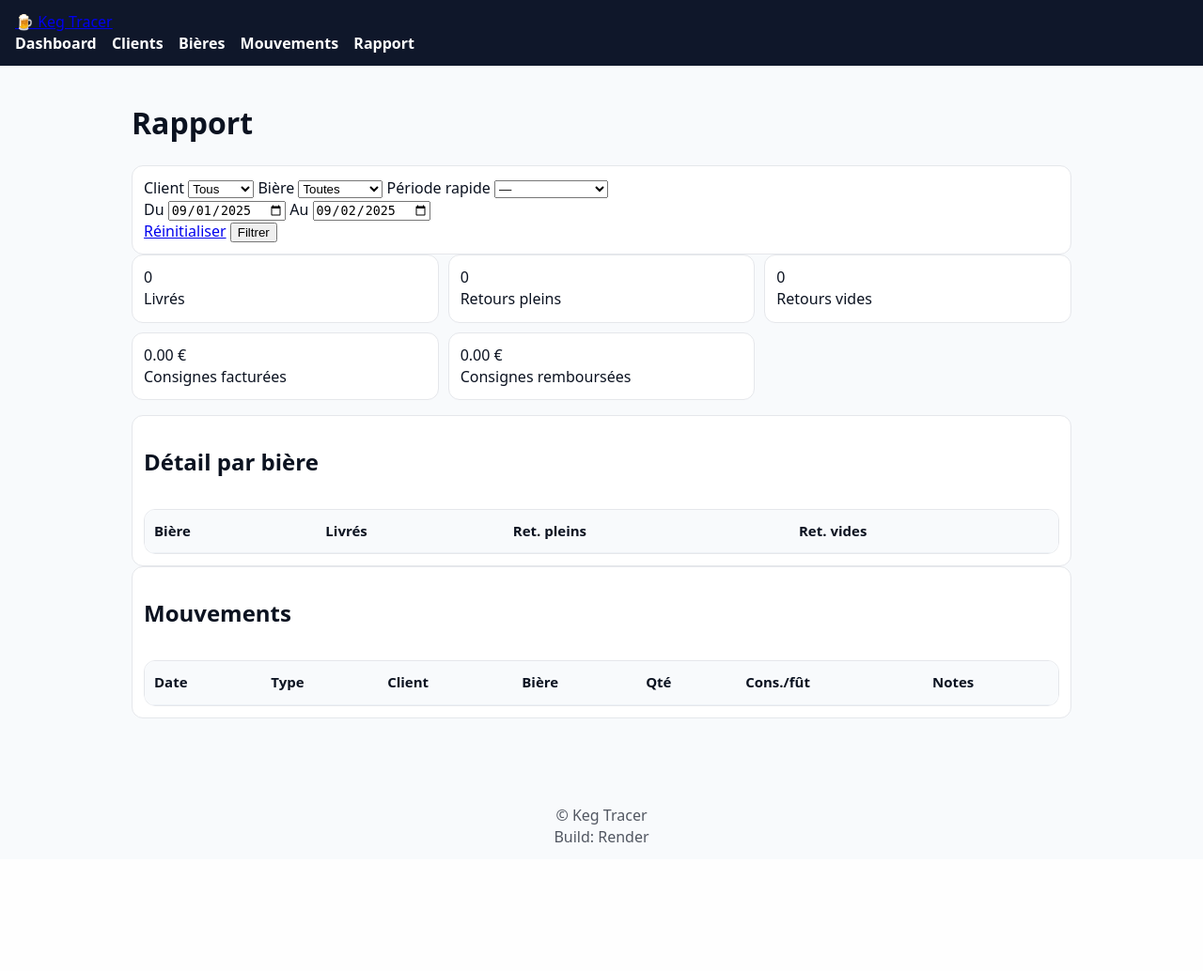
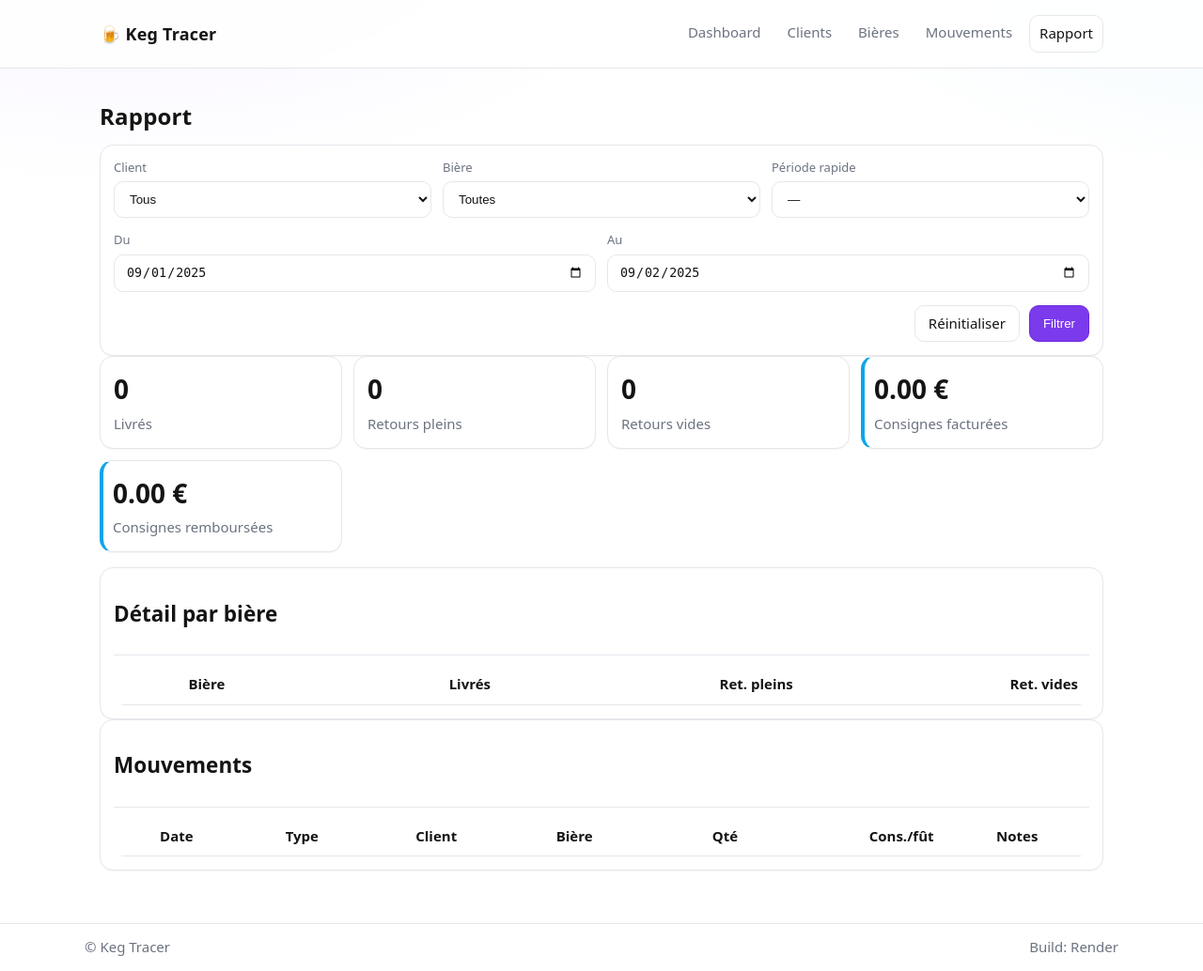
Before and after one commit to lecentrallanderneau-oss/keg-tracer, a Flask app: page /report in a window 1280 px wide. Shown: the whole page at 94% size. Before the commit the page ends 897 px from the top, so only its background shows below. Run offline with Flask 3, Linux system fonts and the light colour scheme; data comes from the database, SQL or seed files in the repository; data that the repository does not hold is empty.

Commit message:
Update style.css

```diff
--- a/static/style.css
+++ b/static/style.css
@@ -1,74 +1,144 @@
-body{font-family:system-ui,Arial,sans-serif;margin:0;background:#f8fafc;color:#0f172a}
-header{background:#0f172a;color:#fff;padding:12px 16px;display:flex;align-items:center;justify-content:space-between}
-nav a{color:#fff;margin-right:12px;text-decoration:none;font-weight:600}
-main{padding:16px}
-table{width:100%;border-collapse:collapse;background:#fff;border-radius:8px;overflow:hidden;margin-top:12px}
-th,td{padding:10px;border-bottom:1px solid #e2e8f0;text-align:left;font-size:14px}
-th{background:#f1f5f9}
-.card{background:#fff;border:1px solid #e2e8f0;border-radius:8px;padding:12px;min-width:180px}
-.cards{display:flex;flex-wrap:wrap;gap:12px;margin-bottom:16px}
-.inline-form input,.inline-form button{margin-right:8px}
-.filters{display:flex;flex-wrap:wrap;gap:8px;align-items:center;background:#fff;padding:10px;border:1px solid #e2e8f0;border-radius:8px}
-.filters .spacer{flex:1}
-.flash{background:#ecfeff;border:1px solid #06b6d4;color:#0e7490;padding:8px;border-radius:6px;margin-bottom:8px}
-button{cursor:pointer}
-footer{opacity:.7;text-align:center;padding:12px}
-
-nav .sync{margin-right:16px;position:relative}
-#sync-badge{background:#ef4444;color:#fff;border-radius:12px;padding:0 6px;font-size:12px;margin-left:6px}
-/* ========== Mobile-first UI ========== */
-:root { --bg:#0f172a; --txt:#0b1220; --muted:#64748b; --surface:#ffffff; }
-
-* { -webkit-tap-highlight-color: transparent; }
-body { margin:0; font-size:16px; line-height:1.45; color:var(--txt); }
-main { padding:16px; max-width:1000px; margin:0 auto; }
-
-/* AppBar */
-.appbar { position:sticky; top:0; z-index:10; display:flex; align-items:center; justify-content:space-between;
-  background:var(--bg); color:#fff; padding:10px 12px; }
-.appbar .brand { display:flex; align-items:center; gap:10px; font-weight:800; letter-spacing:.2px; }
-.appbar .brand .emoji { font-size:22px; }
-.appbar .brand .title { font-size:18px; }
-.nav-toggle { font-size:22px; background:none; border:none; color:#fff; display:inline-flex; padding:6px 8px; border-radius:10px; }
-.nav-panel { display:none; flex-direction:column; gap:10px; padding:12px; }
-.nav-panel a { color:#fff; text-decoration:none; font-weight:600; padding:8px 0; }
-
-/* Ouvrir/fermer le menu sur mobile */
-body.nav-open .nav-panel { display:flex; background:var(--bg); }
-
-/* Desktop : menu horizontal, burger caché */
-@media (min-width: 900px) {
-  .nav-toggle { display:none; }
-  .nav-panel { display:flex !important; flex-direction:row; gap:16px; padding:0; }
-  .nav-panel a { padding:6px 0; opacity:.95; }
+/* ————— Reset minimal ————— */
+* { box-sizing: border-box; }
+html, body { margin: 0; padding: 0; }
+:root {
+  --bg: #ffffff;
+  --card: #ffffff;
+  --text: #141414;
+  --muted: #6b7280;
+  --border: #e5e7eb;
+  --brand: #7c3aed;        /* violet */
+  --brand-600: #6d28d9;
+  --accent: #0ea5e9;       /* cyan */
+  --warn: #f59e0b;         /* amber */
+  --danger: #ef4444;       /* red */
+  --green: #10b981;        /* green */
+}
+@media (prefers-color-scheme: dark) {
+  :root {
+    --bg: #0b0b0c;
+    --card: #111214;
+    --text: #f3f4f6;
+    --muted: #9ca3af;
+    --border: #23262b;
+    --brand: #8b5cf6;
+    --brand-600: #7c3aed;
+    --accent: #38bdf8;
+    --warn: #f59e0b;
+    --danger: #f87171;
+    --green: #34d399;
+  }
 }
 
-/* Cartes/chiffres */
-.cards { display:grid; grid-template-columns:repeat(2,minmax(0,1fr)); gap:10px; }
-@media (min-width: 700px){ .cards{ grid-template-columns:repeat(3,minmax(0,1fr)); } }
-.card { background:var(--surface); border:1px solid #e5e7eb; border-radius:12px; padding:12px; }
-.card h3{ margin:.1rem 0 .4rem; font-size:14px; color:var(--muted); }
-.card p{ margin:0; font-size:22px; font-weight:800; }
+body {
+  background: radial-gradient(1000px 500px at 10% -10%, rgba(124,58,237,.08), transparent 60%),
+              radial-gradient(1000px 500px at 110% -10%, rgba(14,165,233,.08), transparent 60%),
+              var(--bg);
+  color: var(--text);
+  font: 15px/1.45 system-ui, -apple-system, Segoe UI, Roboto, Inter, "Helvetica Neue", Arial, "Noto Sans", "Apple Color Emoji", "Segoe UI Emoji";
+}
 
-/* Tableaux plus lisibles sur petit écran */
-table { width:100%; border-collapse:separate; border-spacing:0; background:#fff; border:1px solid #e5e7eb; border-radius:12px; overflow:hidden; }
-th, td { padding:12px 10px; font-size:15px; border-bottom:1px solid #eef2f7; }
-th { background:#f8fafc; color:#0b1220; font-weight:700; }
-tr:last-child td { border-bottom:none; }
+/* Containers */
+.container { max-width: 1100px; margin: 0 auto; padding: 16px; }
 
-/* Scroll horizontal doux si le tableau est large */
-.table-responsive { display:block; overflow-x:auto; -webkit-overflow-scrolling:touch; border-radius:12px; }
+/* Header */
+.site-header {
+  border-bottom: 1px solid var(--border);
+  backdrop-filter: blur(4px);
+  position: sticky; top: 0; z-index: 10;
+  background: color-mix(in srgb, var(--bg) 85%, transparent);
+}
+.header-row { display: flex; align-items: center; gap: 16px; }
+.brand { font-weight: 800; letter-spacing:.2px; text-decoration: none; color: var(--text); font-size: 18px; }
+.nav { margin-left: auto; display:flex; gap: 8px; flex-wrap: wrap; }
+.nav-link {
+  text-decoration: none; color: var(--muted); padding: 8px 10px; border-radius: 10px;
+}
+.nav-link.active, .nav-link:hover { color: var(--text); background: var(--card); border:1px solid var(--border); }
 
-/* Barre d’onglets en bas (mobile) */
-.tabbar { position:fixed; left:0; right:0; bottom:0; background:#fff; border-top:1px solid #e5e7eb;
-  display:flex; justify-content:space-around; padding:6px 4px; z-index:20; }
-.tabbar a { text-decoration:none; color:#111827; font-weight:700; display:flex; flex-direction:column; align-items:center; gap:2px; padding:6px 10px; border-radius:10px; }
-.tabbar a span { font-size:11px; color:#374151; }
-.tabbar .fab { position:relative; top:-18px; background:#111827; color:#fff; width:54px; height:54px; border-radius:28px; font-size:28px; align-items:center; justify-content:center; display:flex; box-shadow:0 8px 20px rgba(0,0,0,.25); }
+/* Footer */
+.site-footer { margin-top: 40px; border-top: 1px solid var(--border); }
+.footer-row { display:flex; justify-content: space-between; padding: 14px 0; color: var(--muted); }
 
-/* Laisser de la place en bas pour la tabbar */
-main { padding-bottom:80px; }
+/* Typography */
+.page-title { margin: 18px 0 12px; font-size: 24px; letter-spacing:.2px; }
 
-/* Bouton Sync dans le menu */
-.sync { margin-left:auto; background:#ef4444; color:#fff !important; padding:6px 10px; border-radius:10px; }
-#sync-badge { background:#fff; color:#ef4444; padding:0 6px; border-radius:10px; font-size:12px; margin-left:6px; }
+/* Cards */
+.cards { display: grid; grid-template-columns: repeat(auto-fill, minmax(220px,1fr)); gap: 12px; margin-bottom: 16px; }
+.card {
+  background: var(--card);
+  border: 1px solid var(--border);
+  border-radius: 14px;
+  padding: 14px;
+  box-shadow: 0 1px 0 rgba(0,0,0,.04);
+}
+.card-header { padding-bottom: 8px; border-bottom: 1px solid var(--border); margin-bottom: 10px; }
+.grid-2 { display:grid; gap:12px; grid-template-columns: repeat(2, 1fr); }
+.grid-3 { display:grid; gap:12px; grid-template-columns: repeat(3, 1fr); }
+@media (max-width: 820px){
+  .grid-2, .grid-3 { grid-template-columns: 1fr; }
+}
+
+/* Stats */
+.stat { display:grid; gap:6px; }
+.stat .stat-value { font-size: 28px; font-weight: 800; }
+.stat .stat-label { color: var(--muted); }
+.stat.warn { border-left: 4px solid var(--warn); padding-left: 10px; }
+.stat.accent { border-left: 4px solid var(--accent); padding-left: 10px; }
+
+/* Buttons */
+.btn {
+  appearance: none; border:1px solid var(--border); background: var(--card); color: var(--text);
+  padding: 8px 14px; border-radius: 10px; cursor: pointer; text-decoration: none; display:inline-flex; align-items:center; gap:8px;
+}
+.btn:hover { border-color: color-mix(in srgb, var(--brand) 35%, var(--border)); }
+.btn.primary { background: var(--brand); color: white; border-color: var(--brand-600); }
+.btn.primary:hover { background: var(--brand-600); }
+.btn.danger { color: white; background: var(--danger); border-color: color-mix(in srgb, var(--danger) 70%, black); }
+.btn.danger:hover { filter: brightness(.95); }
+
+.page-header { display:flex; align-items:center; justify-content: space-between; gap: 12px; margin: 10px 0 14px; }
+
+/* Forms */
+.form { display:grid; gap:12px; }
+.form-grid { display:grid; gap:14px; }
+label { display:grid; gap:6px; color: var(--muted); font-size: 13px; }
+input[type="text"], input[type="email"], input[type="number"], input[type="date"], select, textarea {
+  width: 100%; padding: 10px 12px; border-radius: 10px; border:1px solid var(--border); background: var(--bg); color: var(--text);
+}
+textarea { min-height: 90px; resize: vertical; }
+.form-actions { display:flex; gap:10px; }
+.form-actions.end { justify-content: flex-end; }
+
+/* Tables */
+.table-responsive { overflow:auto; border-radius: 12px; }
+.table { width: 100%; border-collapse: collapse; min-width: 720px; }
+.table th, .table td { padding: 10px 12px; border-bottom: 1px solid var(--border); vertical-align: middle; }
+.table thead th { position: sticky; top: 0; background: color-mix(in srgb, var(--card) 95%, #0000); z-index: 1; font-weight: 700; }
+.table tbody tr:hover { background: color-mix(in srgb, var(--card) 80%, var(--bg)); }
+.num { text-align: right; }
+.actions { text-align: right; white-space: nowrap; }
+.truncate { max-width: 280px; overflow: hidden; text-overflow: ellipsis; white-space: nowrap; }
+.link { color: var(--brand); text-decoration: none; }
+.link:hover { text-decoration: underline; }
+
+/* Badges */
+.badge {
+  display:inline-block; padding: 4px 8px; border-radius: 999px; font-size: 12px; border:1px solid var(--border);
+}
+.bg-green { background: color-mix(in srgb, var(--green) 15%, var(--card)); border-color: color-mix(in srgb, var(--green) 40%, var(--border)); }
+.bg-blue  { background: color-mix(in srgb, var(--accent) 15%, var(--card)); border-color: color-mix(in srgb, var(--accent) 40%, var(--border)); }
+.bg-amber { background: color-mix(in srgb, var(--warn) 15%, var(--card)); border-color: color-mix(in srgb, var(--warn) 40%, var(--border)); }
+
+/* Alerts */
+.alert {
+  background: color-mix(in srgb, var(--green) 14%, var(--card));
+  border: 1px solid color-mix(in srgb, var(--green) 40%, var(--border));
+  color: var(--text);
+  border-radius: 12px;
+  padding: 10px 12px;
+  margin: 14px 0;
+}
+
+/* Small utilities */
+.muted { color: var(--muted); }
```
